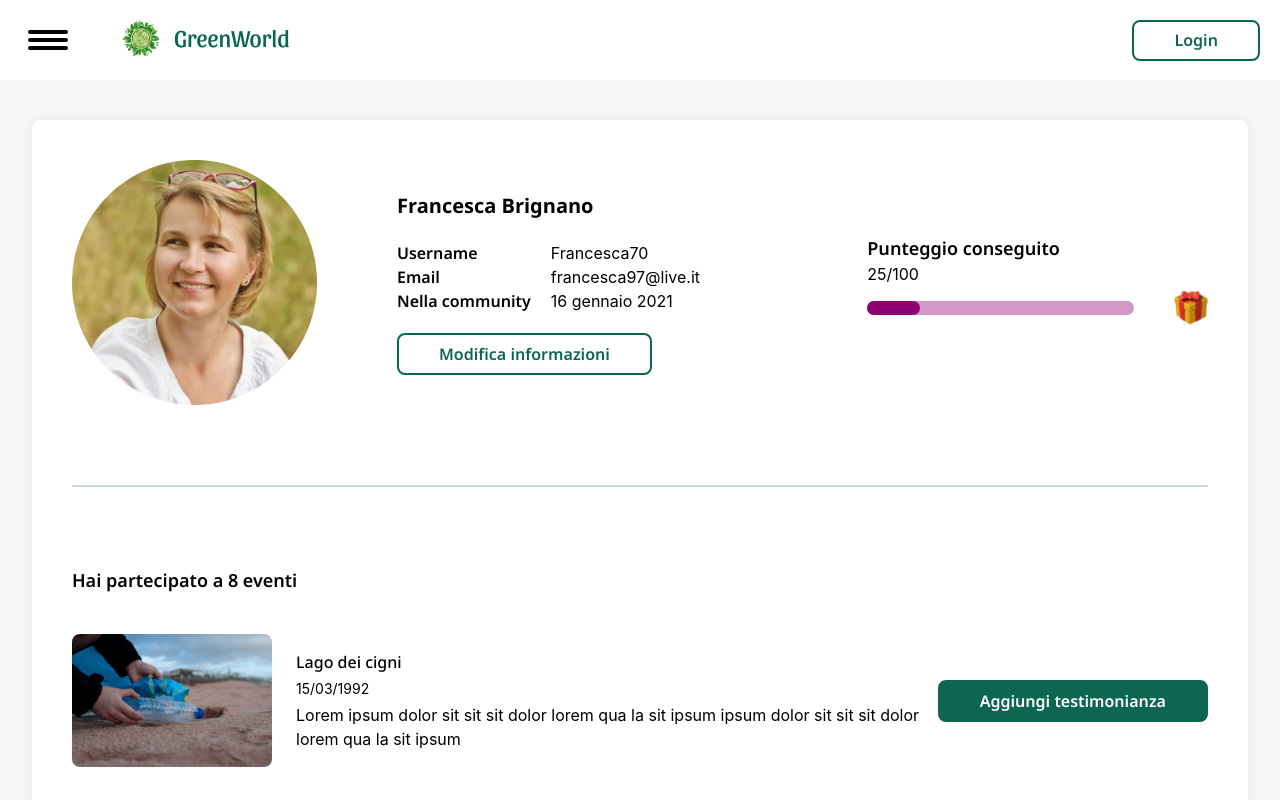
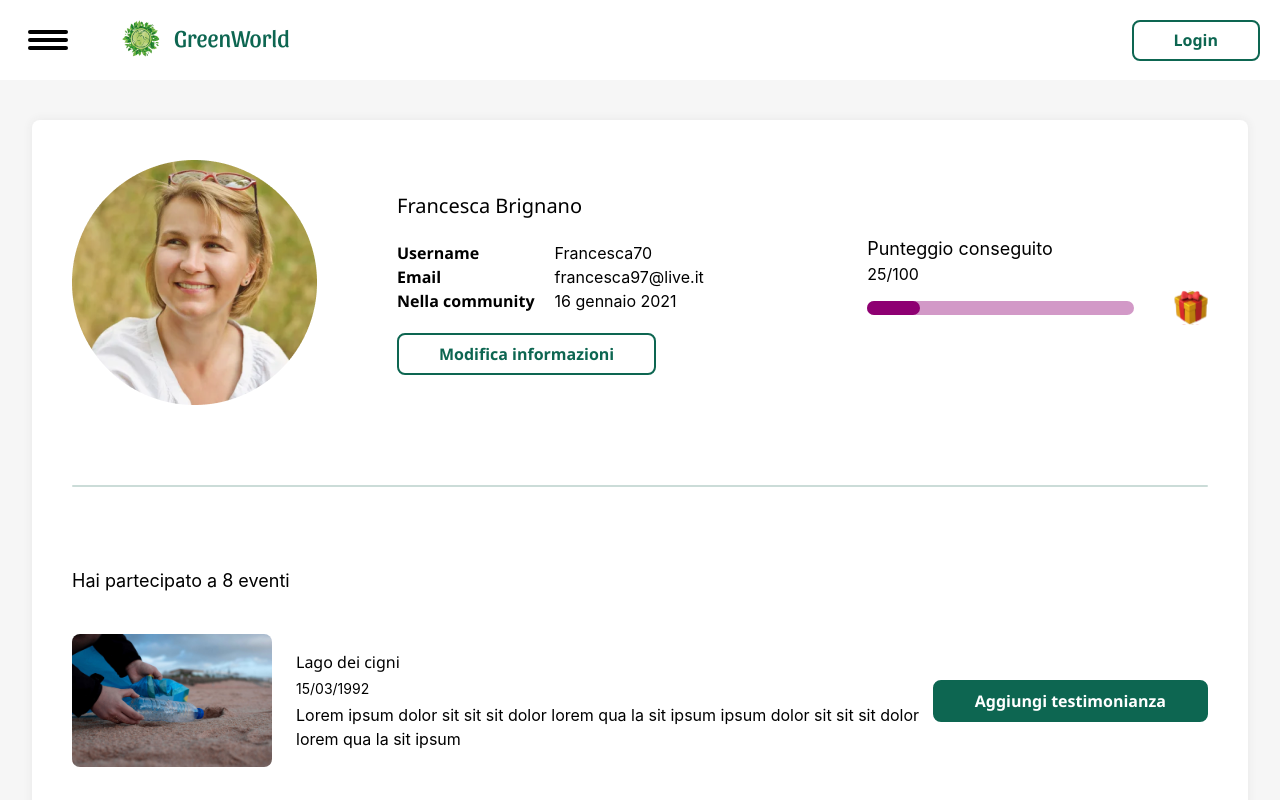
Before and after one commit to Ivanf1/greenworld-frontend, a React (Create React App) app: page /profilo in a window 1280 px wide. Shown: the top 800 px of the page. Built offline with nearby package versions, Linux system fonts and the light colour scheme.

Commit message:
fix: remove custom font

```diff
--- a/src/components/HeroCarouselItem.tsx
+++ b/src/components/HeroCarouselItem.tsx
@@ -16,7 +16,7 @@ const HeroCarouselItem = ({ leftImg, profileImg, name, title, content }: Props)
           <p className="text-xs ">{name}</p>
         </div>
         <div className="flex flex-col items-center gap-6">
-          <h2 className="font-semi-bold text-xl text-primary-text">{title}</h2>
+          <h2 className="font-semibold text-xl text-primary-text">{title}</h2>
           <p className="text-center px-7 lg:max-w-[70%]">{content}</p>
         </div>
       </div>
--- a/src/index.css
+++ b/src/index.css
@@ -2,7 +2,7 @@
 @tailwind components;
 @tailwind utilities;
 
-@font-face {
+/* @font-face {
   font-family: "NotoSans-Regular";
   src: local("NotoSans-Regular"), url(./fonts/NotoSans-Regular.woff) format("woff");
 }
@@ -17,7 +17,7 @@
 @font-face {
   font-family: "NotoSans-Bold";
   src: local("NotoSans-Bold"), url(./fonts/NotoSans-Bold.woff) format("woff");
-}
+} */
 
 /* logo only */
 @font-face {
@@ -111,8 +111,9 @@
 
 body {
   margin: 0;
-  font-family: -apple-system, BlinkMacSystemFont, "NotoSans-Regular";
-  /* background: #f6f6f6; */
+  /* font-family: -apple-system, BlinkMacSystemFont, "Segoe UI"; */
+  font-family: -apple-system, BlinkMacSystemFont, "Segoe UI", "Roboto", "Oxygen", "Ubuntu",
+    "Cantarell", "Fira Sans", "Droid Sans", "Helvetica Neue", "sans-serif";
 }
 
 .scrollbar-style::-webkit-scrollbar-track {
@@ -143,7 +144,8 @@ button {
   max-height: 42px;
   height: 42px;
   border-radius: var(--border-rad);
-  font-family: "NotoSans-SemiBold";
+  font-family: "Segoe UI";
+  font-weight: 600;
 }
 
 button.nav {
--- a/src/pages/Home.tsx
+++ b/src/pages/Home.tsx
@@ -13,7 +13,7 @@ const Home = () => {
           <h1 className="text-3xl md:text-4xl leading-[3.8rem] font-bold max-w-lg text-center lg:text-left">
             Il nostro Pianeta è la nostra casa
           </h1>
-          <p className="max-w-xs text-center lg:text-left font-semi-bold">
+          <p className="max-w-xs text-center lg:text-left font-semibold">
             Partecipa agli eventi organizzati dalla community e aiutaci a proteggerlo.
           </p>
           <button className="primary">Vedi eventi</button>
@@ -90,7 +90,7 @@ const Home = () => {
       <div className="w-full bg-primary-tint hidden lg:block">
         <div className="grid grid-cols-2 py-60 max-w-[78.125rem] mx-auto">
           <div className="flex flex-col pr-[40%] items-start gap-y-6 px-5 xl:px-0">
-            <h2 className="text-xl font-semi-bold">La tua azienda per il cambiamento climatico</h2>
+            <h2 className="text-xl font-semibold">La tua azienda per il cambiamento climatico</h2>
             <p>
               234 aziende si sono già unite alla nostra causa. Diventa anche tu parte del
               cambiamento.
--- a/src/pages/Profile.tsx
+++ b/src/pages/Profile.tsx
@@ -12,11 +12,11 @@ const Profile = () => {
             <div className="flex flex-col w-full md:w-auto items-center md:items-start gap-5">
               <h3>Francesca Brignano</h3>
               <div className="grid w-full grid-cols-[1fr_auto] md:grid-rows-2 grid-rows-3 gap-x-5">
-                <span className="username-label font-semi-bold">Username</span>
+                <span className="username-label font-semibold">Username</span>
                 <span className="username">Francesca70</span>
-                <span className="email-label font-semi-bold">Email</span>
+                <span className="email-label font-semibold">Email</span>
                 <span className="email">francesca97@live.it</span>
-                <span className="community-label font-semi-bold">Nella community</span>
+                <span className="community-label font-semibold">Nella community</span>
                 <span className="community">16 gennaio 2021</span>
               </div>
               <button className="secondary w-full xl:w-auto">Modifica informazioni</button>
--- a/tailwind.config.js
+++ b/tailwind.config.js
@@ -21,10 +21,10 @@ module.exports = {
       ...defaultTheme.screens,
     },
     fontFamily: {
-      regular: ["NotoSans-Regular"],
-      medium: ["NotoSans-Medium"],
-      "semi-bold": ["NotoSans-SemiBold"],
-      bold: ["NotoSans-Bold"],
+      regular: ["Segoe UI"],
+      medium: ["Segoe UI"],
+      semibold: ["Segoe UI"],
+      bold: ["Segoe UI"],
       logo: ["SansitaRegular"],
     },
     fontSize: {
```
Also changed, not shown: src/fonts/Sansita-Regular.woff.
